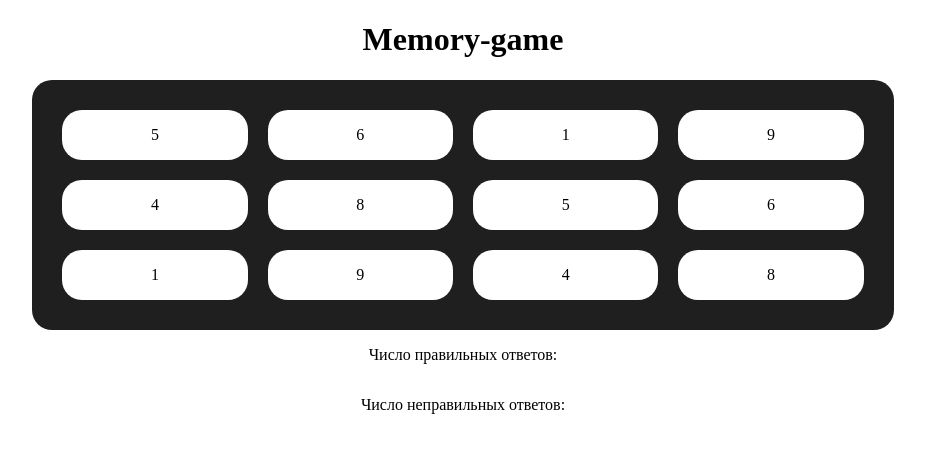
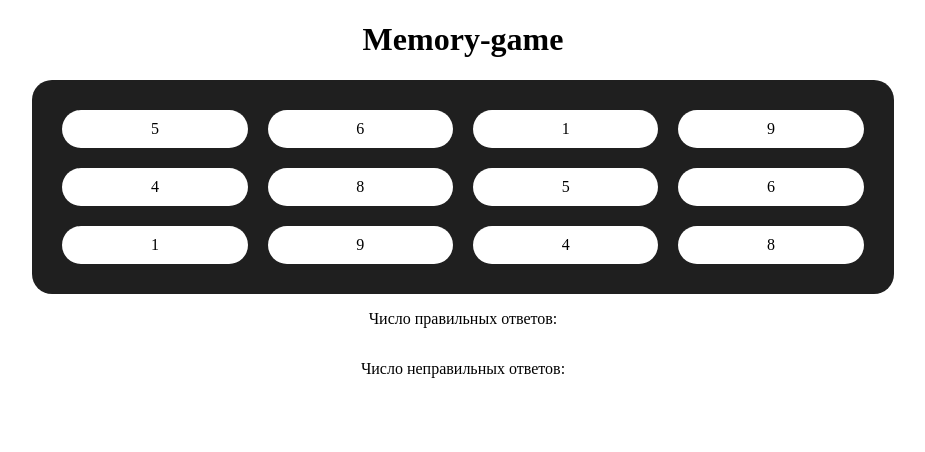
Before and after one commit to ortamfag/React_Memory-game, a React (Create React App) app: page / in a window 1280 px wide. Shown: the top 452 px of the page, without its empty margins (177-1102 px from the left). Built offline with nearby package versions, Linux system fonts and the light colour scheme.

Commit message:
need fix

```diff
--- a/src/assets/style/style.scss
+++ b/src/assets/style/style.scss
@@ -22,5 +22,5 @@ h1 {
 }
 
 .finally {
-    background-color: green
+    background-color: green !important
 }
--- a/src/components/FieldGame/FieldGame.jsx
+++ b/src/components/FieldGame/FieldGame.jsx
@@ -18,21 +18,13 @@ const FieldGame = () => {
 
     const [value, setValue] = useState(0)
 
-    let choiceHistory = []
-
     const rightAnswersCounter = (click) => {
         setValue(Number(value) + Number(click))
-        console.log(click.currentTarget)
-        // if (click.currentTarget.classList.contains('game__item')){
-        //     console.log('есть')
-        // } else console.log('нет')
-
     }
 
-    useEffect(() => {
-        // console.log('test')
-
-    })
+    // useEffect(() => {
+    //     console.log('test')
+    // })
 
     return (
         <>
--- a/src/components/UI/ClickPlace/ClickPlace.jsx
+++ b/src/components/UI/ClickPlace/ClickPlace.jsx
@@ -1,13 +1,18 @@
-import React from 'react';
+import React, { useState } from 'react';
 import style from './ClickPlace.module.scss'
 
-const ClickPlace = ({el, rightAnswersCounter}) => {
-    const test = (click) => {
-        console.log(click.currentTarget.className)
+const ClickPlace = ({el}) => {
+    const [choiceArray, setChoiceArray] = useState([])
+
+    const clickHistory = (click) => {
+        click.currentTarget.classList.toggle('finally')
+        setChoiceArray([...choiceArray, Number(click.currentTarget.innerHTML)])
+        console.log(choiceArray)
     }
+
     return (
-        <div onClick={() => {rightAnswersCounter(1)}} className={style.game__item}>
-            <p className='test' onClick={test}>{el}</p>
+        <div onClick={clickHistory} className={style.game__item}>
+            {el}
         </div>
     );
 };
--- a/src/components/UI/ClickPlace/ClickPlace.module.scss
+++ b/src/components/UI/ClickPlace/ClickPlace.module.scss
@@ -6,8 +6,6 @@
     cursor: pointer;
     -webkit-tap-highlight-color: rgba(255, 255, 255, 0);
     -webkit-tap-highlight-color: transparent;
-
-    & p {
-        user-select: none;
-    }
+    user-select: none;
+    padding: 10px
 }
```
